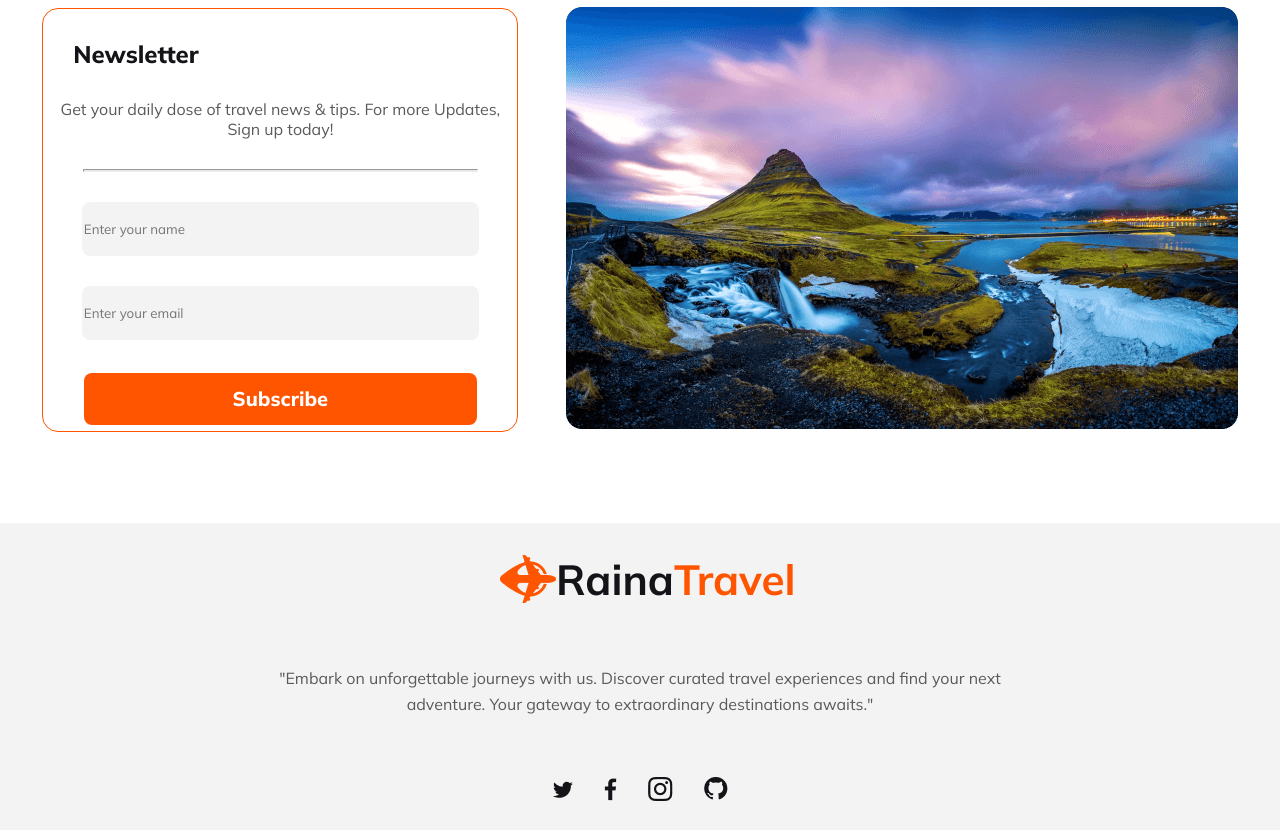
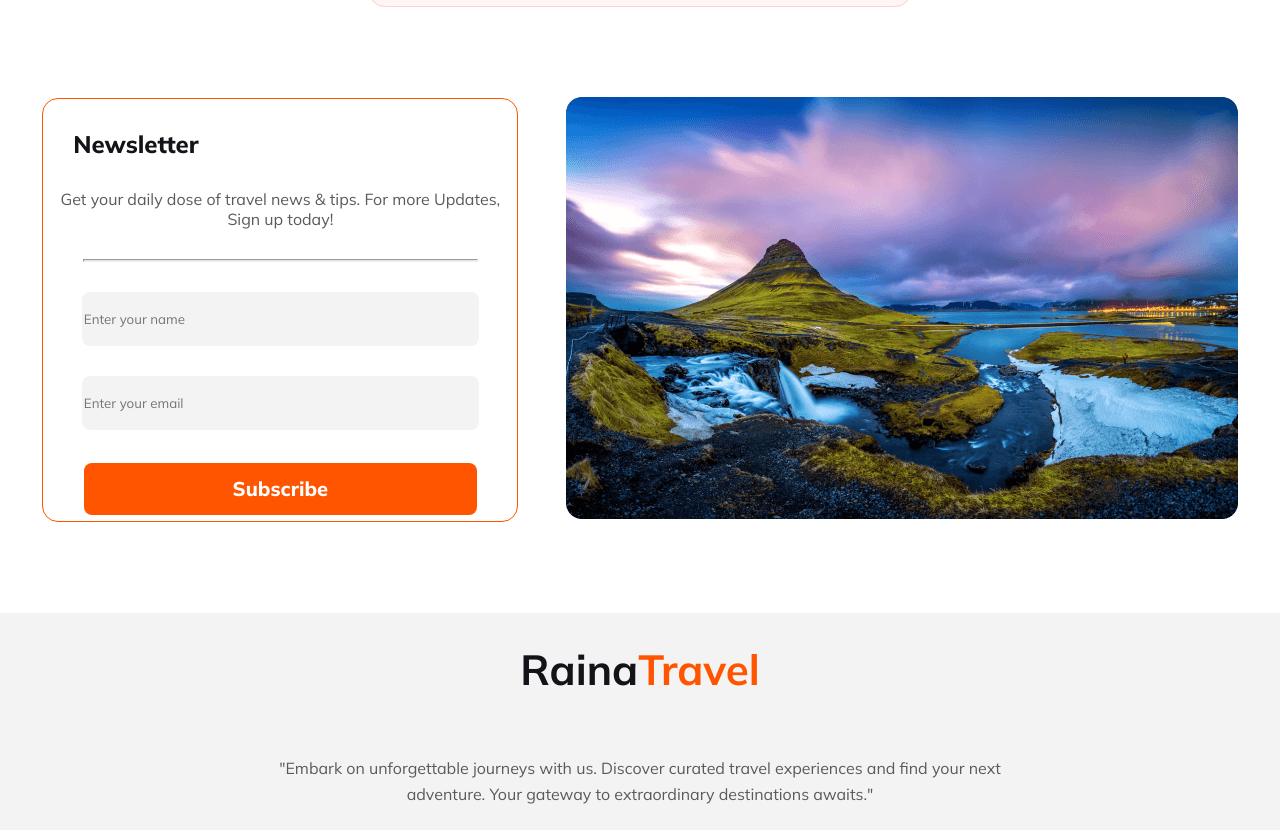
Before and after one commit to Ra-ina/Assign2-Hero-Travel, a plain HTML site: page index.html in a window 1280 px wide. Shown: the part 3720-4550 px from the top of the page. Drawn offline with Linux system fonts and the light colour scheme.

Commit message:
finally done

```diff
--- a/index.html
+++ b/index.html
@@ -81,13 +81,13 @@
                 <div class="row1">
                     <img src="Images/Rectangle 5.png" alt="">
                     <img src="Images/Rectangle 8.png" alt="">
-                    <!-- </div>
-                     <div class="row2"> -->
+                </div>
+                <div class="row2">
                     <img src="Images/Rectangle 6.png" alt="">
                     <img src="Images/Rectangle 7.png" alt="">
                     <img src="Images/Rectangle 9.png" alt="">
-                    <!-- </div> -->
-                    <!-- <div class="row3"> -->
+                </div>
+                <div class="row3">
                     <img src="Images/Rectangle 11.png" alt="">
                     <img src="Images/Rectangle 10.png" alt="">
                 </div>
@@ -139,7 +139,7 @@
     </main>
     <footer class="footer">
         <div class="footer-title">
-            <img src="Images/Group 40071 (2).png" alt="">
+            <!-- <img src="Images/Group 40071 (2).png" alt=""> -->
             <h3>Raina<span class="primary-color">Travel</span></h3>
 
         </div>
--- a/styles/travel.css
+++ b/styles/travel.css
@@ -331,10 +331,11 @@ hr {
 }
 
 .footer-title {
-    padding-left:500px;
-    padding-right:500px;
     display: flex;
+   text-align: center;
+    padding: auto;
     align-items: center;
+    justify-content: space-between;
     color: #131318;
     font-size: 36px;
     font-weight: 800;
```
